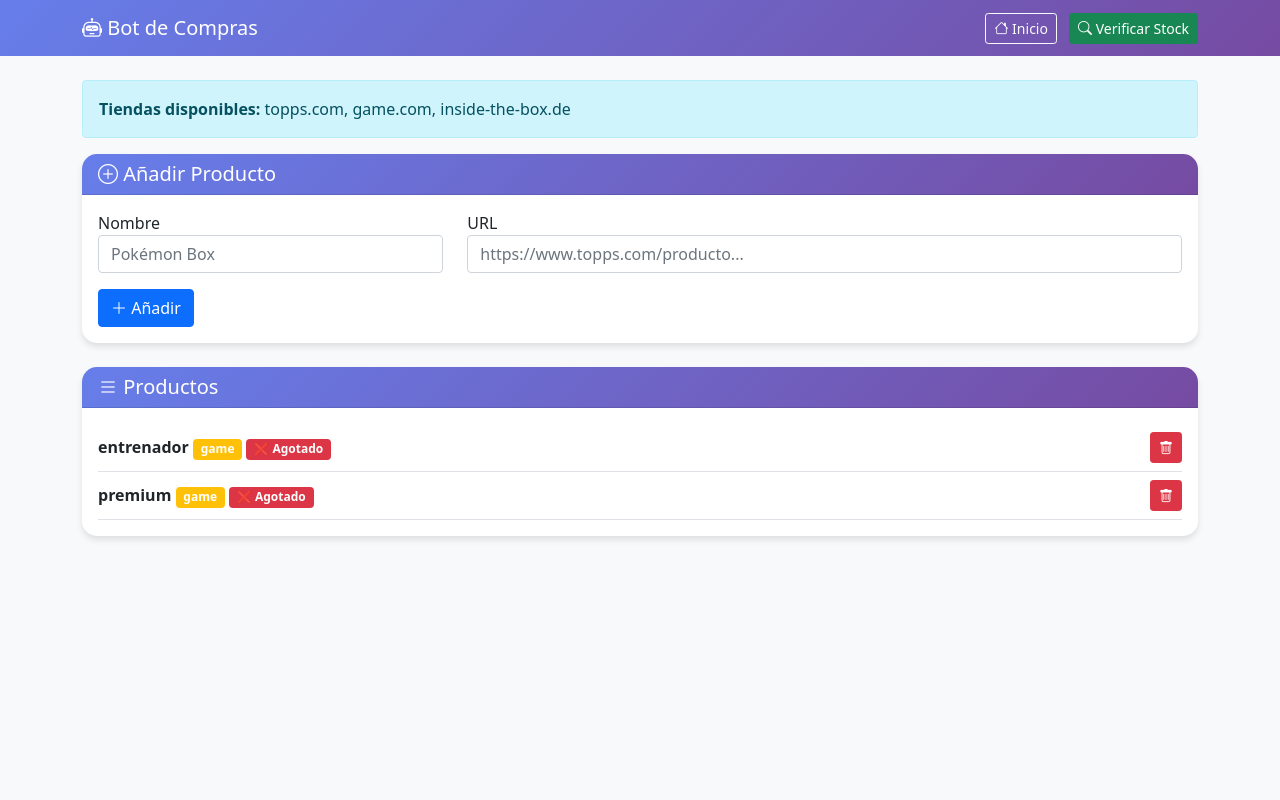
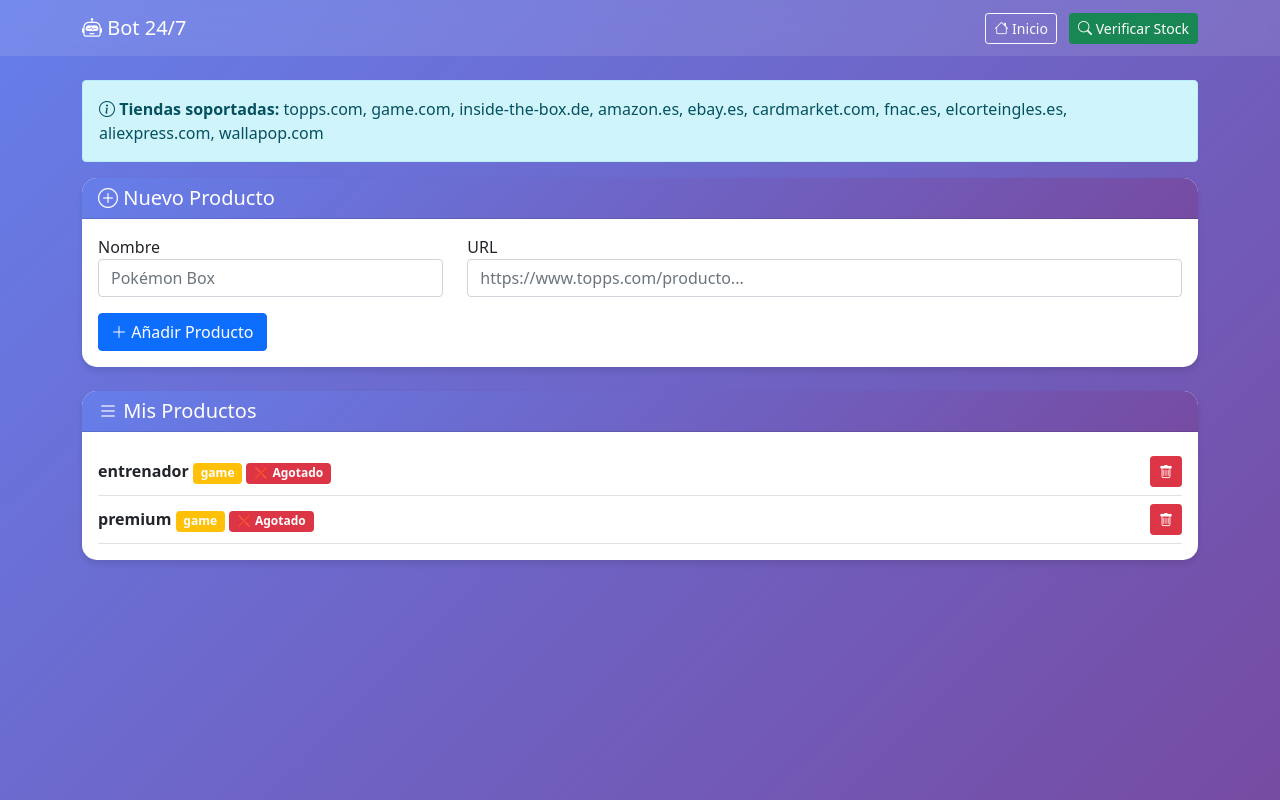
Before and after one commit to jcr908989/BotCompras, a Flask app: page /productos in a window 1280 px wide. Run offline with Flask 3, Linux system fonts and the light colour scheme; the visitor is signed in with stand-in values (Sample User, id 1).

Commit message:
productos.html

```diff
--- a/templates/productos.html
+++ b/templates/productos.html
@@ -8,30 +8,34 @@
     <link rel="stylesheet" href="https://cdn.jsdelivr.net/npm/bootstrap-icons@1.8.1/font/bootstrap-icons.css">
     <script src="https://code.jquery.com/jquery-3.6.0.min.js"></script>
     <style>
-        body { background-color: #f8f9fa; }
-        .navbar { background: linear-gradient(135deg, #667eea 0%, #764ba2 100%); }
+        body { background: linear-gradient(135deg, #667eea 0%, #764ba2 100%); min-height: 100vh; }
         .card { border: none; border-radius: 15px; box-shadow: 0 4px 6px rgba(0,0,0,0.1); }
         .card-header { background: linear-gradient(135deg, #667eea 0%, #764ba2 100%); color: white; border-radius: 15px 15px 0 0 !important; }
+        .nav-glass { background: rgba(255,255,255,0.1); backdrop-filter: blur(10px); }
     </style>
 </head>
 <body>
-    <nav class="navbar navbar-dark mb-4">
+    <nav class="navbar navbar-dark nav-glass mb-4">
         <div class="container">
-            <a class="navbar-brand" href="/"><i class="bi bi-robot"></i> Bot de Compras</a>
+            <a class="navbar-brand" href="/"><i class="bi bi-robot"></i> Bot 24/7</a>
             <div>
                 <a href="/" class="btn btn-outline-light btn-sm me-2"><i class="bi bi-house"></i> Inicio</a>
-                <button class="btn btn-success btn-sm" onclick="verificarStock()"><i class="bi bi-search"></i> Verificar Stock</button>
+                <button class="btn btn-success btn-sm" onclick="verificarStock()">
+                    <i class="bi bi-search"></i> Verificar Stock
+                </button>
             </div>
         </div>
     </nav>
 
     <div class="container">
         <div class="alert alert-info">
-            <strong>Tiendas disponibles:</strong> topps.com, game.com, inside-the-box.de
+            <i class="bi bi-info-circle"></i>
+            <strong>Tiendas soportadas:</strong> topps.com, game.com, inside-the-box.de, amazon.es, ebay.es,
+            cardmarket.com, fnac.es, elcorteingles.es, aliexpress.com, wallapop.com
         </div>
 
         <div class="card mb-4">
-            <div class="card-header"><h5 class="mb-0"><i class="bi bi-plus-circle"></i> Añadir Producto</h5></div>
+            <div class="card-header"><h5 class="mb-0"><i class="bi bi-plus-circle"></i> Nuevo Producto</h5></div>
             <div class="card-body">
                 <form id="formProducto">
                     <div class="row">
@@ -44,13 +48,13 @@
                             <input type="url" class="form-control" id="urlProducto" placeholder="https://www.topps.com/producto..." required>
                         </div>
                     </div>
-                    <button type="submit" class="btn btn-primary mt-2"><i class="bi bi-plus-lg"></i> Añadir</button>
+                    <button type="submit" class="btn btn-primary mt-2"><i class="bi bi-plus-lg"></i> Añadir Producto</button>
                 </form>
             </div>
         </div>
 
         <div class="card">
-            <div class="card-header"><h5 class="mb-0"><i class="bi bi-list"></i> Productos</h5></div>
+            <div class="card-header"><h5 class="mb-0"><i class="bi bi-list"></i> Mis Productos</h5></div>
             <div class="card-body">
                 <div id="listaProductos">
                     {% if productos %}
@@ -58,11 +62,11 @@
                         <div class="d-flex justify-content-between align-items-center border-bottom py-2">
                             <div>
                                 <strong>{{ p.nombre }}</strong>
-                                <span class="badge bg-{{ 'info' if p.tienda == 'topps' else 'warning' if p.tienda == 'game' else 'secondary' }}">
+                                <span class="badge bg-{{ 'info' if p.tienda == 'topps' else 'warning' if p.tienda == 'game' else 'secondary' if p.tienda == 'inside_box' else 'success' if p.tienda == 'amazon' else 'danger' if p.tienda == 'ebay' else 'primary' if p.tienda == 'cardmarket' else 'dark' if p.tienda == 'fnac' else 'light' if p.tienda == 'elcorteingles' else 'info' if p.tienda == 'aliexpress' else 'secondary' }}">
                                     {{ p.tienda }}
                                 </span>
                                 {% if p.disponible %}
-                                    <span class="badge bg-success">✅ Disponible</span>
+                                    <span class="badge bg-success">✅ Stock</span>
                                 {% else %}
                                     <span class="badge bg-danger">❌ Agotado</span>
                                 {% endif %}
@@ -103,26 +107,24 @@
 
         function verificarStock() {
             const btn = event.target;
-            btn.innerHTML = '<span class="spinner-border spinner-border-sm"></span> Verificando...';
             btn.disabled = true;
+            btn.innerHTML = '<span class="spinner-border spinner-border-sm"></span>';
 
             $.ajax({
                 url: '/api/productos/verificar',
                 method: 'POST',
                 contentType: 'application/json',
                 success: function(r) {
-                    if(r.success) {
-                        let html = '<h6>Resultados:</h6>';
-                        r.resultados.forEach(p => {
-                            html += `<p>${p.nombre}: ${p.disponible ? '✅ Disponible' : '❌ Agotado'}</p>`;
-                        });
-                        alert(html.replace(/<[^>]*>/g, ''));
-                        location.reload();
-                    }
+                    let msg = 'Resultados:\n';
+                    r.resultados.forEach(p => {
+                        msg += `${p.nombre}: ${p.disponible ? '✅ Stock' : '❌ Agotado'}\n`;
+                    });
+                    alert(msg);
+                    location.reload();
                 },
                 complete: function() {
+                    btn.disabled = false;
                     btn.innerHTML = '<i class="bi bi-search"></i> Verificar Stock';
-                    btn.disabled = false;
                 }
             });
         }
```
